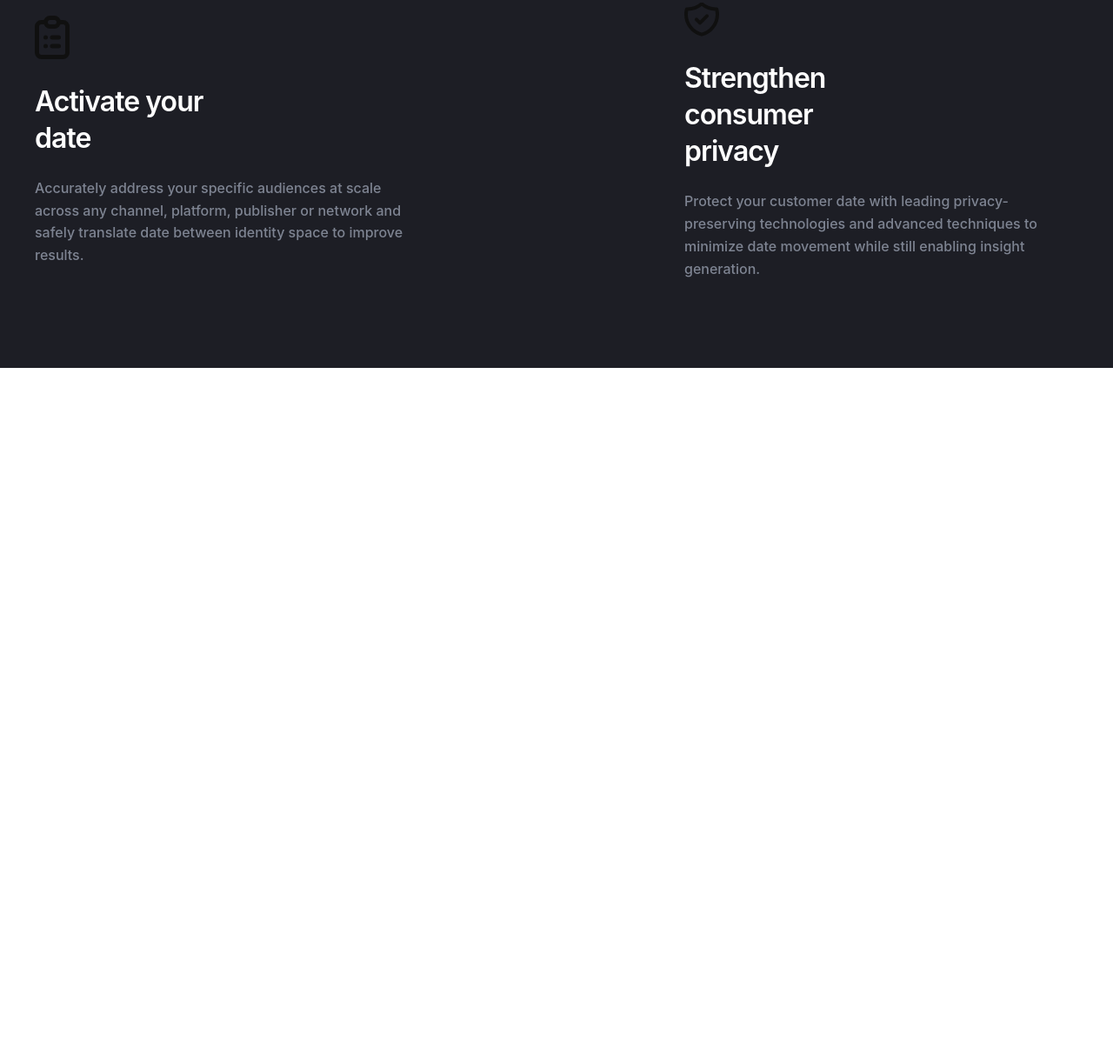
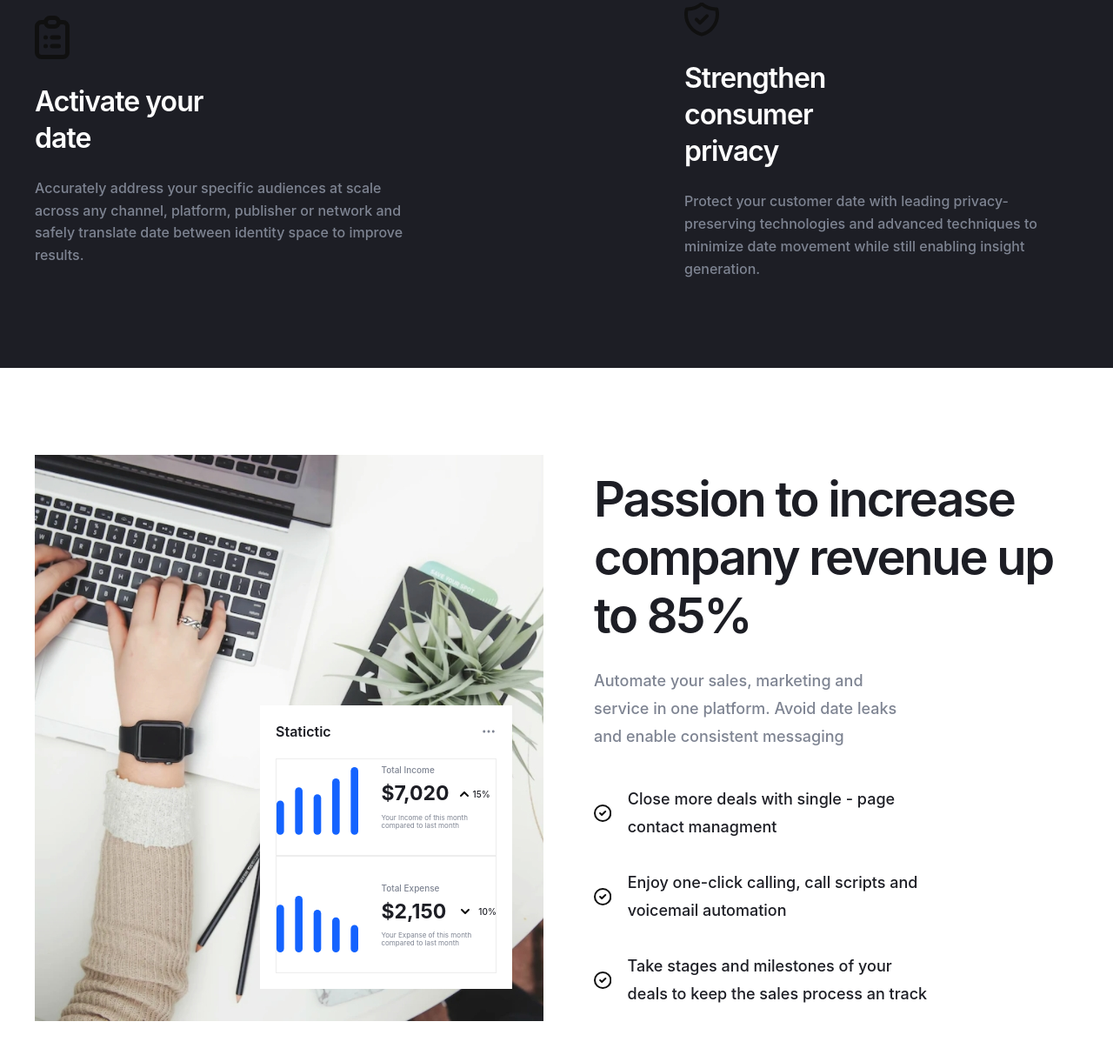
Before and after one commit to serega159potapov/coca, a website built with Vite: page src/index.html in a window 1280 px wide. Shown: the part 1705-2918 px from the top of the page at 87% size. Before the commit the page ends 2128 px from the top, so only its background shows below. Built offline with nearby package versions, Linux system fonts and the light colour scheme; files whose address does not match are found by name.

Commit message:
Created features section

```diff
--- /dev/null
+++ b/src/assets/scss/components/home/features.scss
@@ -0,0 +1,194 @@
+.features {
+    padding: 100px 0 94px;
+
+    @include mobile {
+        padding: 60px 0 64px;
+    }
+
+    &_container {
+        @include flex-all-between;
+
+        @include mini-desktop {
+            flex-direction: column;
+            align-items: flex-start;
+            gap: 40px;
+        }
+
+        @include tablet {
+            align-items: center;
+            text-align: center;
+        }
+
+        @include mobile {
+            gap: 25px;
+        }
+    }
+
+    &_left {
+        position: relative;
+    }
+
+    &_stats {
+        position: absolute;
+        right: 36px;
+        bottom: 40px;
+        max-width: 290px;
+        padding: 18px;
+        background-color: #fff;
+
+        @include mobile {
+            right: 16px;
+            bottom: 20px;
+        }
+
+        @include small-mobile {
+            right: 12px;
+            bottom: 12px;
+            max-width: 240px;
+            padding: 14px;
+        }
+
+        &-head {
+            @include flex-all-between;
+
+            margin-bottom: 19px;
+        }
+
+        &-title {
+            color: #1d1e25;
+            font-size: 16px;
+            font-weight: 600;
+            line-height: 1.5;
+        }
+
+
+
+        &-item {
+            @include flex-align-center;
+
+            gap: 26px;
+
+            &:not(last-child) {
+                padding-bottom: 23px;
+                border: 1px solid #ededed;
+            }
+
+            &:last-child {
+                padding-top: 23px;
+            }
+
+            &-img {
+                @include small-mobile {
+                    width: 65px;
+                }
+            }
+
+            &-title {
+                margin-bottom: 6px;
+                color: #7e8492;
+                font-size: 10px;
+                font-weight: 500;
+                line-height: 1.5;
+            }
+
+            &-price {
+                @include flex-align-center;
+
+                gap: 12px;
+                margin-bottom: 9px;
+
+                &-num {
+                    color: #1d1e25;
+                    font-size: 23px;
+                    font-weight: 700;
+                    line-height: 1.2;
+
+                    @include mobile {
+                        font-size: 18px;
+                    }
+                }
+
+                &-proc {
+                    @include flex-align-center;
+
+                    gap: 5px;
+                    color: #1d1e25;
+                    font-size: 10px;
+                    font-weight: 500;
+                    line-height: 1.5;
+                    text-align: center;
+                }
+            }
+
+            &-descr {
+                color: #7e8492;
+                font-size: 8px;
+                font-weight: 400;
+            }
+        }
+    }
+
+    &_right {
+        max-width: 557px;
+
+        @include mini-desktop {
+            max-width: 992px;
+        }
+    }
+
+    &_title {
+        margin-bottom: 24px;
+        color: var(--neutral-color-100);
+        font-weight: 600;
+        letter-spacing: -0.04em;
+
+        @include mobile {
+            margin-bottom: 20px;
+        }
+    }
+
+    &_descr {
+        max-width: 360px;
+        margin-bottom: 40px;
+        color: #7e8492;
+        font-weight: 500;
+        line-height: 178%;
+
+        @include mini-desktop {
+            max-width: 700px;
+        }
+
+
+    }
+
+    &_item {
+        @include flex-align-center;
+
+        max-width: 393px;
+        color: var(--neutral-color-100);
+        font-weight: 500;
+        line-height: 178%;
+
+        @include mini-desktop {
+            max-width: 700px;
+        }
+
+        &:not(:last-child) {
+            margin-bottom: 32px;
+
+            @include mobile {
+                margin-bottom: 22px;
+            }
+        }
+
+        &::before {
+            content: '';
+            display: inline-block;
+            width: 20px;
+            height: 20px;
+            margin-right: 19px;
+            padding-right: 19px;
+            background: url("../../../icons/features-tick-icon.svg");
+        }
+    }
+}
--- a/src/assets/scss/main.scss
+++ b/src/assets/scss/main.scss
@@ -6,3 +6,4 @@
 @import './components/header';
 @import './components/home/hero';
 @import './components/home/overview';
+@import './components/home/features';
--- /dev/null
+++ b/src/html/components/home/features.html
@@ -0,0 +1,147 @@
+<section class="features">
+    <div class="container features_container">
+        <div class="features_left">
+            <img
+                loading="lazy"
+                src="./assets/image/features-img.jpeg"
+                width="585"
+                height="651"
+                alt="Woman typing on laptop"
+            />
+            <div class="features_stats">
+                <div class="features_stats-head">
+                    <h4 class="features_stats-title text-p-default">
+                        Statictic
+                    </h4>
+                    <img
+                        loading="lazy"
+                        class="feature_stats-img"
+                        src="./assets/icons/more-icon.svg"
+                        width="18"
+                        height="19"
+                        alt="Ellipsis icon"
+                    />
+                </div>
+                <div class="features_stats-item">
+                    <img
+                        loading="lazy"
+                        class="feature_stats-item-img"
+                        src="./assets/icons/features-total-income-icon.svg"
+                        width="95"
+                        height="88"
+                        alt="Total income graphic"
+                    />
+                    <div class="feature_stats-item-info">
+                        <h5 class="features_stats-item-title">Total Income</h5>
+                        <div class="features_stats-item-price">
+                            <span class="features_stats-item-price-num"
+                                >$7,020</span
+                            >
+                            <div class="features_stats-item-price-proc">
+                                <svg
+                                    width="10.000000"
+                                    height="6.000000"
+                                    viewBox="0 0 10 6"
+                                    fill="none"
+                                    xmlns="http://www.w3.org/2000/svg"
+                                    xmlns:xlink="http://www.w3.org/1999/xlink"
+                                >
+                                    <desc>Created with Pixso.</desc>
+                                    <defs />
+                                    <path
+                                        id="Icon"
+                                        d="M9.7 5.7C9.31 6.09 8.68 6.09 8.29 5.7L5 2.41L1.7 5.7C1.31 6.09 0.68 6.09 0.29 5.7C-0.1 5.31 -0.1 4.68 0.29 4.29L4.29 0.29C4.68 -0.1 5.31 -0.1 5.7 0.29L9.7 4.29C10.09 4.68 10.09 5.31 9.7 5.7Z"
+                                        fill="#101010"
+                                        fill-opacity="1.000000"
+                                        fill-rule="evenodd"
+                                    />
+                                </svg>
+                                15%
+                            </div>
+                        </div>
+                        <p class="features_stats-item-descr">
+                            Your Income of this month compared to last month
+                        </p>
+                    </div>
+                </div>
+                <div class="features_stats-item">
+                    <img
+                        loading="lazy"
+                        src="./assets/icons/features-total-expense-icon.svg"
+                        width="95"
+                        height="88"
+                        alt="Total expense graphic"
+                    />
+                    <div class="feature_stats-item-info">
+                        <h5 class="features_stats-item-title">Total Expense</h5>
+                        <div class="features_stats-item-price">
+                            <span class="features_stats-item-price-num"
+                                >$2,150</span
+                            >
+                            <div class="features_stats-item-price-proc">
+                                <svg
+                                    width="20.000000"
+                                    height="20.000000"
+                                    viewBox="0 0 20 20"
+                                    fill="none"
+                                    xmlns="http://www.w3.org/2000/svg"
+                                    xmlns:xlink="http://www.w3.org/1999/xlink"
+                                >
+                                    <desc>Created with Pixso.</desc>
+                                    <defs>
+                                        <clipPath id="clip1_2466">
+                                            <rect
+                                                id="Icon"
+                                                rx="0.000000"
+                                                width="19.000000"
+                                                height="19.000000"
+                                                transform="translate(0.500000 0.500000)"
+                                                fill="white"
+                                                fill-opacity="0"
+                                            />
+                                        </clipPath>
+                                    </defs>
+                                    <g clip-path="url(#clip1_2466)">
+                                        <path
+                                            id="Icon"
+                                            d="M5.29 7.29C5.68 6.9 6.31 6.9 6.7 7.29L10 10.58L13.29 7.29C13.68 6.9 14.31 6.9 14.7 7.29C15.09 7.68 15.09 8.31 14.7 8.7L10.7 12.7C10.31 13.09 9.68 13.09 9.29 12.7L5.29 8.7C4.9 8.31 4.9 7.68 5.29 7.29Z"
+                                            fill="#101010"
+                                            fill-opacity="1.000000"
+                                            fill-rule="evenodd"
+                                        />
+                                    </g>
+                                </svg>
+                                10%
+                            </div>
+                        </div>
+                        <p class="features_stats-item-descr">
+                            Your Expanse of this month compared to last month
+                        </p>
+                    </div>
+                </div>
+            </div>
+        </div>
+        <div class="features_right">
+            <h2 class="features_title heading-h2">
+                Passion to increase company revenue up to 85%
+            </h2>
+            <p class="features_descr text-p-medium">
+                Automate your sales, marketing and service in one platform.
+                Avoid date leaks and enable consistent messaging
+            </p>
+            <ul class="features_list">
+                <li class="features_item text-p-medium">
+                    Close more deals with single - page contact managment
+                </li>
+                <li class="features_item text-p-medium">
+                    Enjoy one-click calling, call scripts and voicemail
+                    automation
+                </li>
+                <li class="features_item text-p-medium">
+                    Take stages and milestones of your deals to keep the sales
+                    process an track
+                </li>
+            </ul>
+        </div>
+    </div>
+</section>
--- a/src/index.html
+++ b/src/index.html
@@ -6,6 +6,7 @@
         <load src="./html/components/header.html" />
         <load src="./html/components/home/hero.html" />
         <load src="./html/components/home/overview.html" />
+        <load src="./html/components/home/features.html" />
 
         <script type="module" src="/js/main.js"></script>
     </body>
```
Also changed, not shown: src/html/components/home/overview.html (+4 -0 lines), src/assets/icons/Icon-dawn-features.svg (added), src/assets/icons/Icon-up-features.svg (added), src/assets/icons/features-tick-icon.svg (added), src/assets/icons/features-total-expense-icon.svg (added), src/assets/icons/features-total-income-icon.svg (added), src/assets/icons/more-icon.svg (added), src/assets/image/features-img.jpeg (added).
